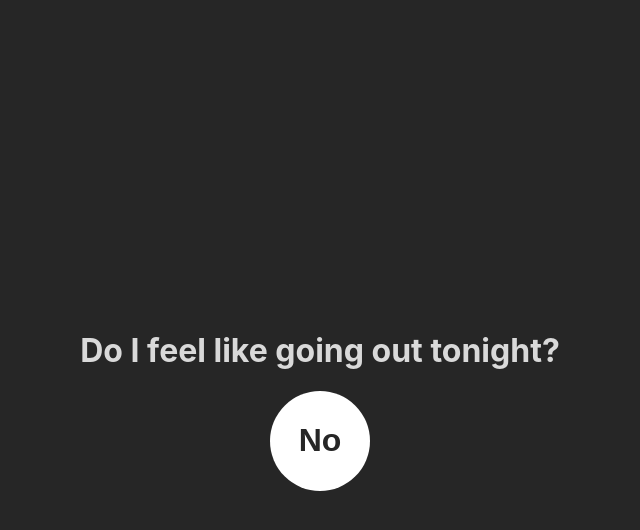
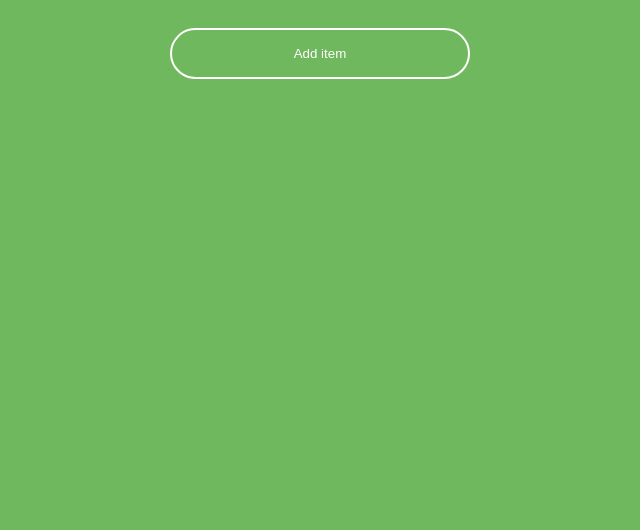
Before and after one commit to HarikaPenukonda/react-projects-prep, a React (Vite) app: page / in a window 1280 px wide. Shown: the top 530 px of the page, without its empty margins (320-960 px from the left). Built offline with nearby package versions, Linux system fonts and the light colour scheme.

Commit message:
complex array - useState

```diff
--- a/src/App.jsx
+++ b/src/App.jsx
@@ -11,8 +11,9 @@
 // import UseStatePractice from "./UseState/practice"
 // import AppOne from "./UseState/practice/statepractice"
 // import TernaryApp from "./UseState/practice/ternarypractice"
+// import ToggleApp from "./UseState/practice/togglepractice"
 
-import ToggleApp from "./UseState/practice/togglepractice"
+import ComplexArraysApp from "./UseState/practice/complexarrays"
 
 
 function App() {
@@ -29,7 +30,8 @@ function App() {
     {/* <UseStatePractice/>  usestate practice one*/}
     {/* <AppOne/>  */}
     {/* <TernaryApp/> */}
-    <ToggleApp/>
+    {/* <ToggleApp/> */}
+    <ComplexArraysApp/>
    </>
   )
 }
--- /dev/null
+++ b/src/UseState/ca.css
@@ -0,0 +1,43 @@
+* {
+    box-sizing: border-box;
+}
+
+body {
+    background-color: #70B85D;
+    color: white;
+    padding: 20px;
+    font-size: 1.3rem;
+}
+
+main {
+    display: flex;
+    flex-direction: column;
+    align-items: center;
+}
+
+button {
+    width: 100%;
+    max-width: 300px;
+    background-color: transparent;
+    padding: 1rem;
+    color: white;
+    border: 2px solid white;
+    border-radius: 50px;
+    cursor: pointer;
+    font-family: 'Karla', sans-serif;
+    margin-bottom: 20px;
+}
+
+button:hover {
+    background-color: #FFFEF1;
+    color: #2C5E2E;
+}
+
+button:focus {
+    outline: 0;
+}
+
+p {
+    margin-block: 10px;
+    font-size: 2rem;
+}
--- /dev/null
+++ b/src/UseState/practice/complexarrays.jsx
@@ -0,0 +1,32 @@
+import "../ca.css"
+import { useState } from "react"
+export default function ComplexArraysApp() {
+    /**
+       * Challenge: Convert the code below to use an array
+       * held in state instead of a local variable. Initialize
+       * the state array as an empty array
+       *
+       * Don't worry about fixing `addFavoriteThing` quite yet.
+       */
+    //const myFavoriteThings = []
+    const[myFavoriteThings,setMyFavouriteThings] = useState([])
+    const allFavoriteThings = ["💦🌹", "😺", "💡🫖", "🔥🧤", "🟤🎁",
+    "🐴", "🍎🥧", "🚪🔔", "🛷🔔", "🥩🍝"]
+    const thingsElements = myFavoriteThings.map(thing => <p key={thing}>{thing}</p>)
+
+    function addFavoriteThing() {
+      // We'll work on this next, nothing to do here yet.
+      myFavoriteThings.push("Test") // to add an new value into the existing array, push() or simply modifying the state directly is not enough as it does not re-render the component
+      console.log(myFavoriteThings) // it adds Test to an array but it doesnt re-rendersss
+
+    }
+
+    return (
+      <main>
+        <button onClick={addFavoriteThing}>Add item</button>
+        <section aria-live="polite">
+          {thingsElements}
+        </section>
+      </main>
+    )
+  }
```
